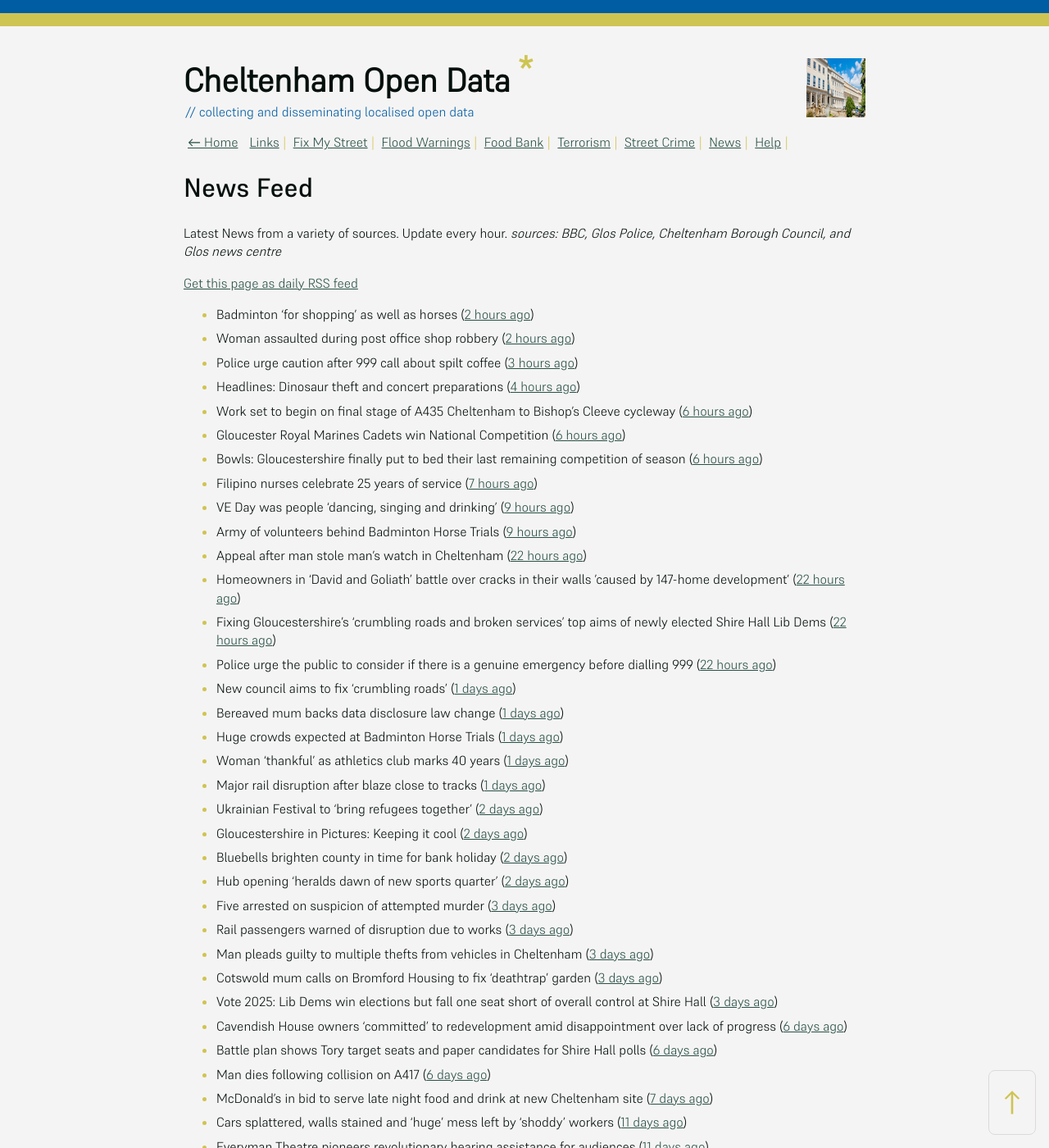
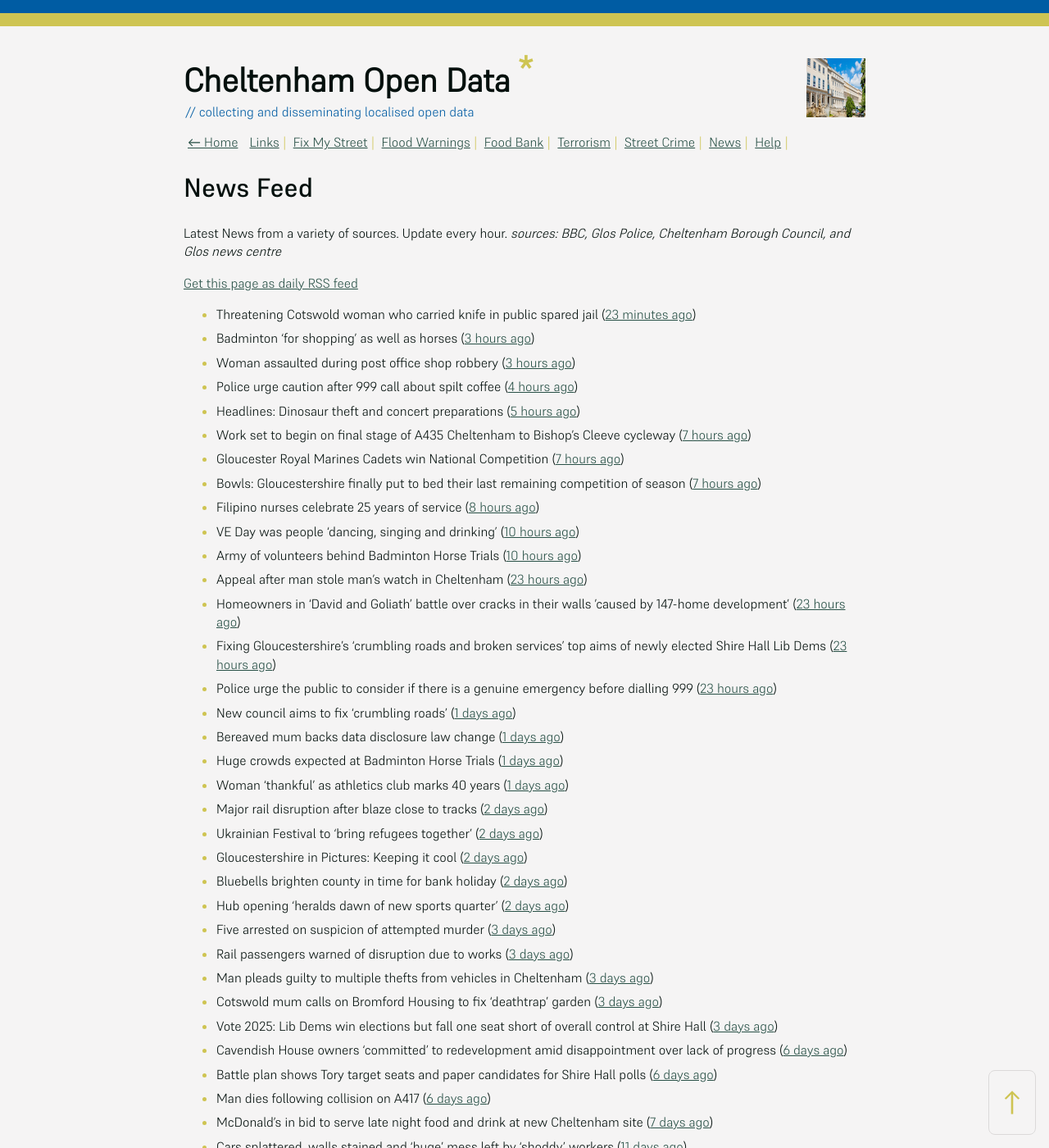
Before and after one commit to mat-0/cheltenham-open-data, a Jekyll site: the page built from _pages/news.md, in a window 1280 px wide and 1400 px high. Shown: the whole window at 82% size. Built offline with Jekyll 4.4.1, drawn with Linux system fonts in a browser that asks for light colours; some of the changed text lies outside the part shown.

Commit message:
Updated 2025-05-06 15:57:56

```diff
--- a/_pages/news.md
+++ b/_pages/news.md
@@ -12,25 +12,26 @@ _sources: BBC, Glos Police, Cheltenham Borough Council, and Glos news centre_
 [Get this page as daily RSS feed](/daily.rss)
 
 <!-- news_marker starts -->
-- Badminton 'for shopping' as well as horses ([2 hours ago](https://www.bbc.com/news/articles/cqx4nl0w8x4o))
-- Woman assaulted during post office shop robbery ([2 hours ago](https://www.bbc.com/news/articles/cj454xw4qryo))
-- Police urge caution after 999 call about spilt coffee ([3 hours ago](https://www.bbc.com/news/articles/c4g9ng7z94jo))
-- Headlines: Dinosaur theft and concert preparations ([4 hours ago](https://www.bbc.com/news/articles/c99peejp40po))
-- Work set to begin on final stage of A435 Cheltenham to Bishop’s Cleeve cycleway ([6 hours ago](https://gloucesternewscentre.co.uk/work-set-to-begin-on-final-stage-of-a435-cheltenham-to-bishops-cleeve-cycleway/))
-- Gloucester Royal Marines Cadets win National Competition ([6 hours ago](https://gloucesternewscentre.co.uk/gloucester-royal-marines-cadets-win-national-competition/))
-- Bowls: Gloucestershire finally put to bed their last remaining competition of season ([6 hours ago](https://gloucesternewscentre.co.uk/bowls-gloucestershire-finally-put-to-bed-their-last-remaining-competition-of-season/))
-- Filipino nurses celebrate 25 years of service ([7 hours ago](https://gloucesternewscentre.co.uk/filipino-nurses-celebrate-25-years-of-service/))
-- VE Day was people 'dancing, singing and drinking' ([9 hours ago](https://www.bbc.com/news/articles/cvg9y4pye5ro))
-- Army of volunteers behind Badminton Horse Trials ([9 hours ago](https://www.bbc.com/news/articles/crrz4549z2po))
-- Appeal after man stole man’s watch in Cheltenham ([22 hours ago](https://gloucesternewscentre.co.uk/appeal-after-man-stole-mans-watch-in-cheltenham/))
-- Homeowners in ‘David and Goliath’ battle over cracks in their walls ’caused by 147-home development’ ([22 hours ago](https://gloucesternewscentre.co.uk/homeowners-in-david-and-goliath-battle-over-cracks-in-their-walls-caused-by-147-home-development/))
-- Fixing Gloucestershire’s ‘crumbling roads and broken services’ top aims of newly elected Shire Hall Lib Dems ([22 hours ago](https://gloucesternewscentre.co.uk/fixing-gloucestershires-crumbling-roads-and-broken-services-top-aims-of-newly-elected-shire-hall-lib-dems/))
-- Police urge the public to consider if there is a genuine emergency before dialling 999 ([22 hours ago](https://gloucesternewscentre.co.uk/police-urge-the-public-to-consider-if-there-is-a-genuine-emergency-before-dialling-999/))
+- Threatening Cotswold woman who carried knife in public spared jail ([23 minutes ago](https://gloucesternewscentre.co.uk/threatening-cotswold-woman-who-carried-knife-in-public-spared-jail/))
+- Badminton 'for shopping' as well as horses ([3 hours ago](https://www.bbc.com/news/articles/cqx4nl0w8x4o))
+- Woman assaulted during post office shop robbery ([3 hours ago](https://www.bbc.com/news/articles/cj454xw4qryo))
+- Police urge caution after 999 call about spilt coffee ([4 hours ago](https://www.bbc.com/news/articles/c4g9ng7z94jo))
+- Headlines: Dinosaur theft and concert preparations ([5 hours ago](https://www.bbc.com/news/articles/c99peejp40po))
+- Work set to begin on final stage of A435 Cheltenham to Bishop’s Cleeve cycleway ([7 hours ago](https://gloucesternewscentre.co.uk/work-set-to-begin-on-final-stage-of-a435-cheltenham-to-bishops-cleeve-cycleway/))
+- Gloucester Royal Marines Cadets win National Competition ([7 hours ago](https://gloucesternewscentre.co.uk/gloucester-royal-marines-cadets-win-national-competition/))
+- Bowls: Gloucestershire finally put to bed their last remaining competition of season ([7 hours ago](https://gloucesternewscentre.co.uk/bowls-gloucestershire-finally-put-to-bed-their-last-remaining-competition-of-season/))
+- Filipino nurses celebrate 25 years of service ([8 hours ago](https://gloucesternewscentre.co.uk/filipino-nurses-celebrate-25-years-of-service/))
+- VE Day was people 'dancing, singing and drinking' ([10 hours ago](https://www.bbc.com/news/articles/cvg9y4pye5ro))
+- Army of volunteers behind Badminton Horse Trials ([10 hours ago](https://www.bbc.com/news/articles/crrz4549z2po))
+- Appeal after man stole man’s watch in Cheltenham ([23 hours ago](https://gloucesternewscentre.co.uk/appeal-after-man-stole-mans-watch-in-cheltenham/))
+- Homeowners in ‘David and Goliath’ battle over cracks in their walls ’caused by 147-home development’ ([23 hours ago](https://gloucesternewscentre.co.uk/homeowners-in-david-and-goliath-battle-over-cracks-in-their-walls-caused-by-147-home-development/))
+- Fixing Gloucestershire’s ‘crumbling roads and broken services’ top aims of newly elected Shire Hall Lib Dems ([23 hours ago](https://gloucesternewscentre.co.uk/fixing-gloucestershires-crumbling-roads-and-broken-services-top-aims-of-newly-elected-shire-hall-lib-dems/))
+- Police urge the public to consider if there is a genuine emergency before dialling 999 ([23 hours ago](https://gloucesternewscentre.co.uk/police-urge-the-public-to-consider-if-there-is-a-genuine-emergency-before-dialling-999/))
 - New council aims to fix 'crumbling roads' ([1 days ago](https://www.bbc.com/news/articles/cm2e510knnlo))
 - Bereaved mum backs data disclosure law change ([1 days ago](https://www.bbc.com/news/articles/cql6q2nlzvno))
 - Huge crowds expected at Badminton Horse Trials ([1 days ago](https://www.bbc.com/news/articles/c93g4dz38jgo))
 - Woman 'thankful' as athletics club marks 40 years ([1 days ago](https://www.bbc.com/news/articles/cn80nv4mr79o))
-- Major rail disruption after blaze close to tracks ([1 days ago](https://www.bbc.com/news/articles/cjew5q07n7go))
+- Major rail disruption after blaze close to tracks ([2 days ago](https://www.bbc.com/news/articles/cjew5q07n7go))
 - Ukrainian Festival to 'bring refugees together' ([2 days ago](https://www.bbc.com/news/articles/c4g2qzzvjq0o))
 - Gloucestershire in Pictures: Keeping it cool ([2 days ago](https://www.bbc.com/news/articles/ce8gedxkv0do))
 - Bluebells brighten county in time for bank holiday ([2 days ago](https://www.bbc.com/news/articles/crm3rwy8vj2o))
@@ -45,15 +46,14 @@ _sources: BBC, Glos Police, Cheltenham Borough Council, and Glos news centre_
 - Man dies following collision on A417 ([6 days ago](https://gloucesternewscentre.co.uk/man-dies-following-collision-on-a417/))
 - McDonald’s in bid to serve late night food and drink at new Cheltenham site ([7 days ago](https://gloucesternewscentre.co.uk/mcdonalds-in-bid-to-serve-late-night-food-and-drink-at-new-cheltenham-site/))
 - Cars splattered, walls stained and ‘huge’ mess left by ‘shoddy’ workers ([11 days ago](https://gloucesternewscentre.co.uk/cars-splattered-walls-stained-and-huge-mess-left-by-shoddy-workers/))
-- Everyman Theatre pioneers revolutionary hearing assistance for audiences ([11 days ago](https://gloucesternewscentre.co.uk/everyman-theatre-pioneers-revolutionary-hearing-assistance-for-audiences/))
-- Who is the new owner of Cheltenham landmark Municipal Offices? ([11 days ago](https://gloucesternewscentre.co.uk/who-is-the-new-owner-of-cheltenham-landmark-municipal-offices/))
-- Dozens form human chain in Cheltenham calling for right to preaceful protest ([11 days ago](https://gloucesternewscentre.co.uk/dozens-form-human-chain-in-cheltenham-calling-for-right-to-preaceful-protest/))
-- Eurovision Grand Final to be screened live at Gloucestershire theatre ([12 days ago](https://gloucesternewscentre.co.uk/eurovision-grand-final-to-be-screened-live-at-gloucestershire-theatre/))
+- Everyman Theatre pioneers revolutionary hearing assistance for audiences ([12 days ago](https://gloucesternewscentre.co.uk/everyman-theatre-pioneers-revolutionary-hearing-assistance-for-audiences/))
+- Who is the new owner of Cheltenham landmark Municipal Offices? ([12 days ago](https://gloucesternewscentre.co.uk/who-is-the-new-owner-of-cheltenham-landmark-municipal-offices/))
+- Dozens form human chain in Cheltenham calling for right to preaceful protest ([12 days ago](https://gloucesternewscentre.co.uk/dozens-form-human-chain-in-cheltenham-calling-for-right-to-preaceful-protest/))
+- Eurovision Grand Final to be screened live at Gloucestershire theatre ([13 days ago](https://gloucesternewscentre.co.uk/eurovision-grand-final-to-be-screened-live-at-gloucestershire-theatre/))
 - Nigel Farage hopes for Reform UK Gloucester, Cheltenham and Forest of Dean gains ([13 days ago](https://gloucesternewscentre.co.uk/nigel-farage-hopes-for-reform-uk-gloucester-cheltenham-and-forest-of-dean-gains/))
 - Cheltenham man charged with stalking ([13 days ago](https://gloucesternewscentre.co.uk/cheltenham-man-charged-with-stalking/))
 - Reform UK candidates believe there may be a few upsets in council elections ([13 days ago](https://gloucesternewscentre.co.uk/reform-uk-candidates-believe-there-may-be-a-few-upsets-in-council-elections/))
-- Cheltenham man given Criminal Behaviour Order ([13 days ago](https://gloucesternewscentre.co.uk/cheltenham-man-given-criminal-behaviour-order/))
-- Cheltenham MP calls for answers over design and workmanship of Strand refurb ([13 days ago](https://gloucesternewscentre.co.uk/cheltenham-mp-calls-for-answers-over-design-and-workmanship-of-strand-refurb/))
+- Cheltenham man given Criminal Behaviour Order ([14 days ago](https://gloucesternewscentre.co.uk/cheltenham-man-given-criminal-behaviour-order/))
 - Cheltenham Borough Council invites community input on new trees strategy ([14 days ago](https://www.cheltenham.gov.uk/news/article/3005/cheltenham_borough_council_invites_community_input_on_new_trees_strategy))
 - Media statement about the Citrus Hotel ([18 days ago](https://www.cheltenham.gov.uk/news/article/3004/media_statement_about_the_citrus_hotel))
 - Six-week consultation now live for Leckhampton with Warden Hill neighbourhood plan ([21 days ago](https://www.cheltenham.gov.uk/news/article/3003/six-week_consultation_now_live_for_leckhampton_with_warden_hill_neighbourhood_plan))
```
Also changed, not shown: _data/flood.json (+5 -69 lines), _pages/fix-my-street.md (+2 -2 lines), index.md (+5 -5 lines).
